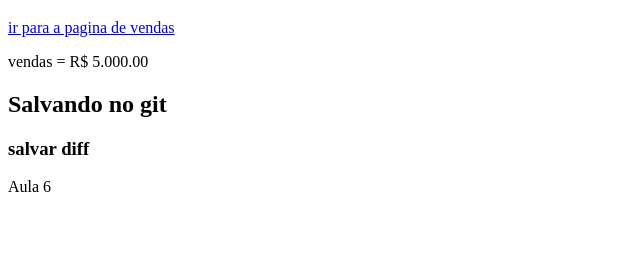
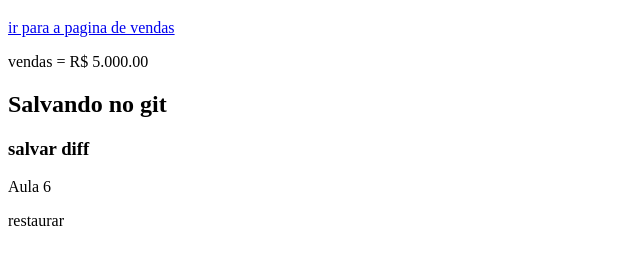
Before and after one commit to uspLexi/Teste, a plain HTML site: page index.html in a window 1280 px wide. Shown: the part 61-326 px from the top of the page, without its empty margins (0-640 px from the left). Drawn offline with Linux system fonts and the light colour scheme.

Commit message:
nova linha

```diff
--- a/index.html
+++ b/index.html
@@ -14,4 +14,5 @@
     <h2>Salvando no git</h2>
     <h3>salvar diff</h3>
     <p>Aula 6</p>
+    <p>restaurar</p>
 </html>
```
